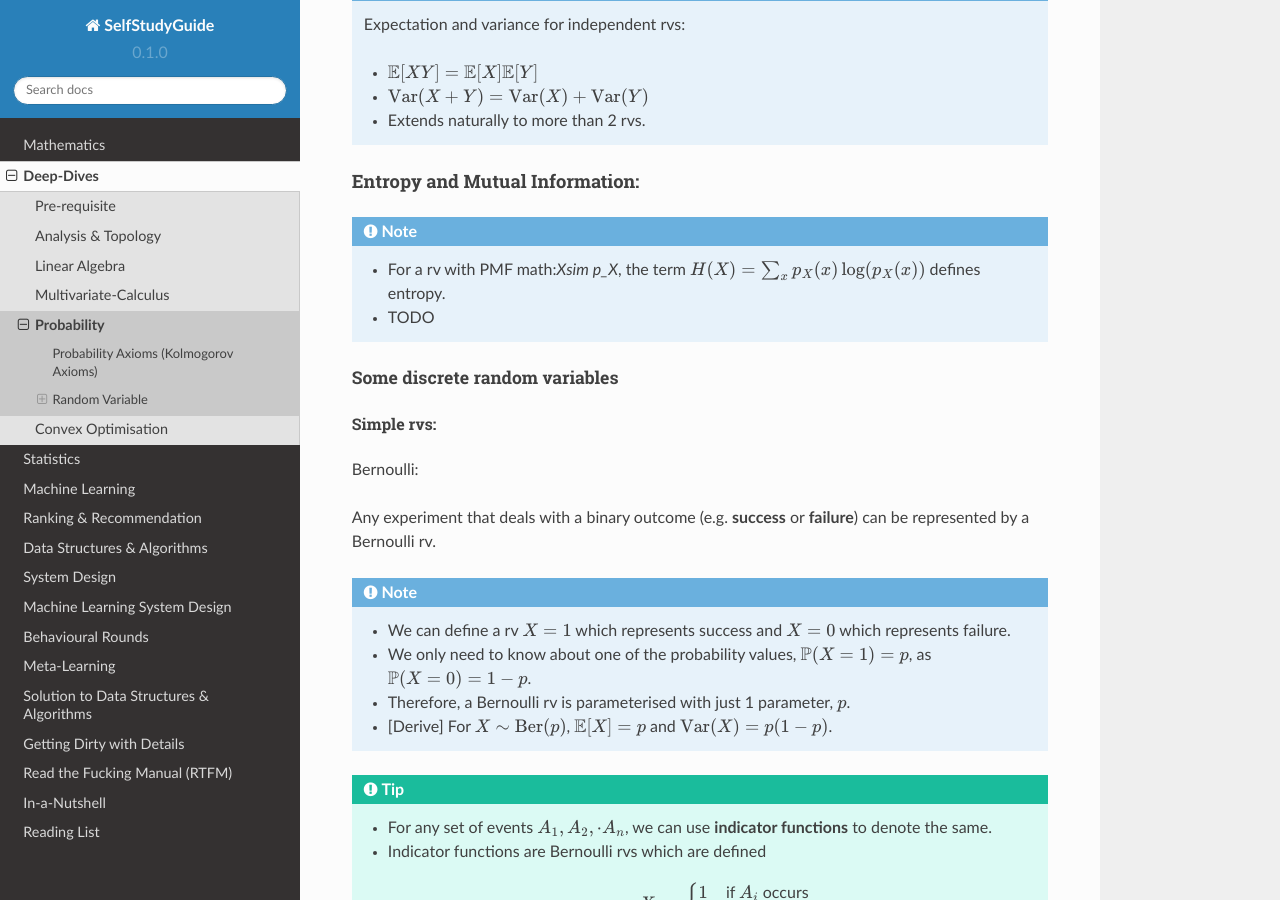
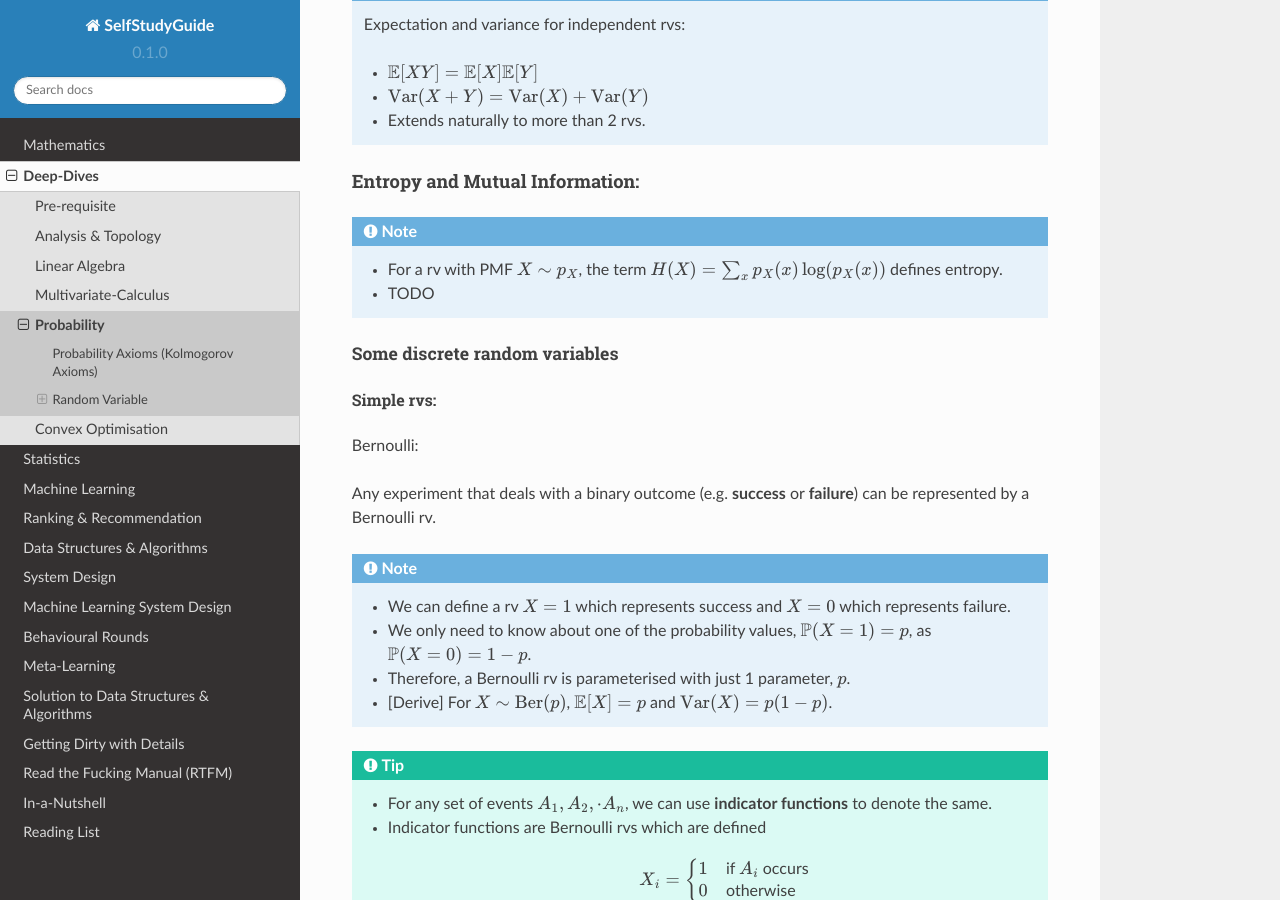
Before and after one commit to uselesstechjunks/leetcode, a Sphinx documentation site: the page built from docs/source/math/prob.rst, in a window 1280 px wide and 900 px high, scrolled down 4770 px. Built offline with Sphinx 7.4.7 and the Read the Docs theme 2.0.0, drawn with Linux system fonts in a browser that asks for light colours.

Commit message:
Update prob.rst

```diff
--- a/docs/source/math/prob.rst
+++ b/docs/source/math/prob.rst
@@ -166,7 +166,7 @@ Entropy and Mutual Information:
 ------------------------------------------
 
 .. note::
-	* For a rv with PMF math:`X\sim p_X`, the term :math:`H(X)=\sum_x p_X(x)\log(p_X(x))` defines entropy.
+	* For a rv with PMF :math:`X\sim p_X`, the term :math:`H(X)=\sum_x p_X(x)\log(p_X(x))` defines entropy.
 	* TODO
 
 Some discrete random variables
```
